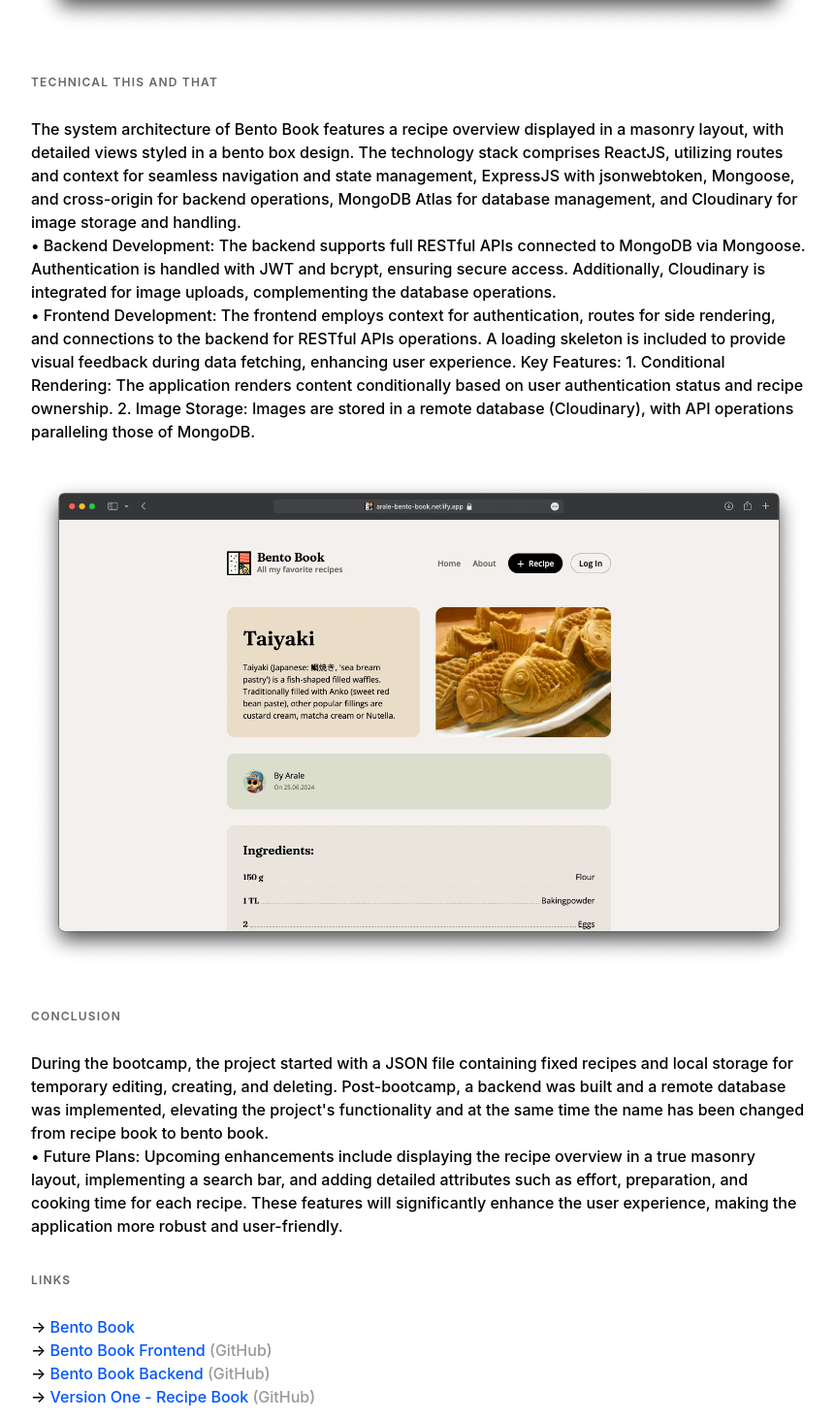
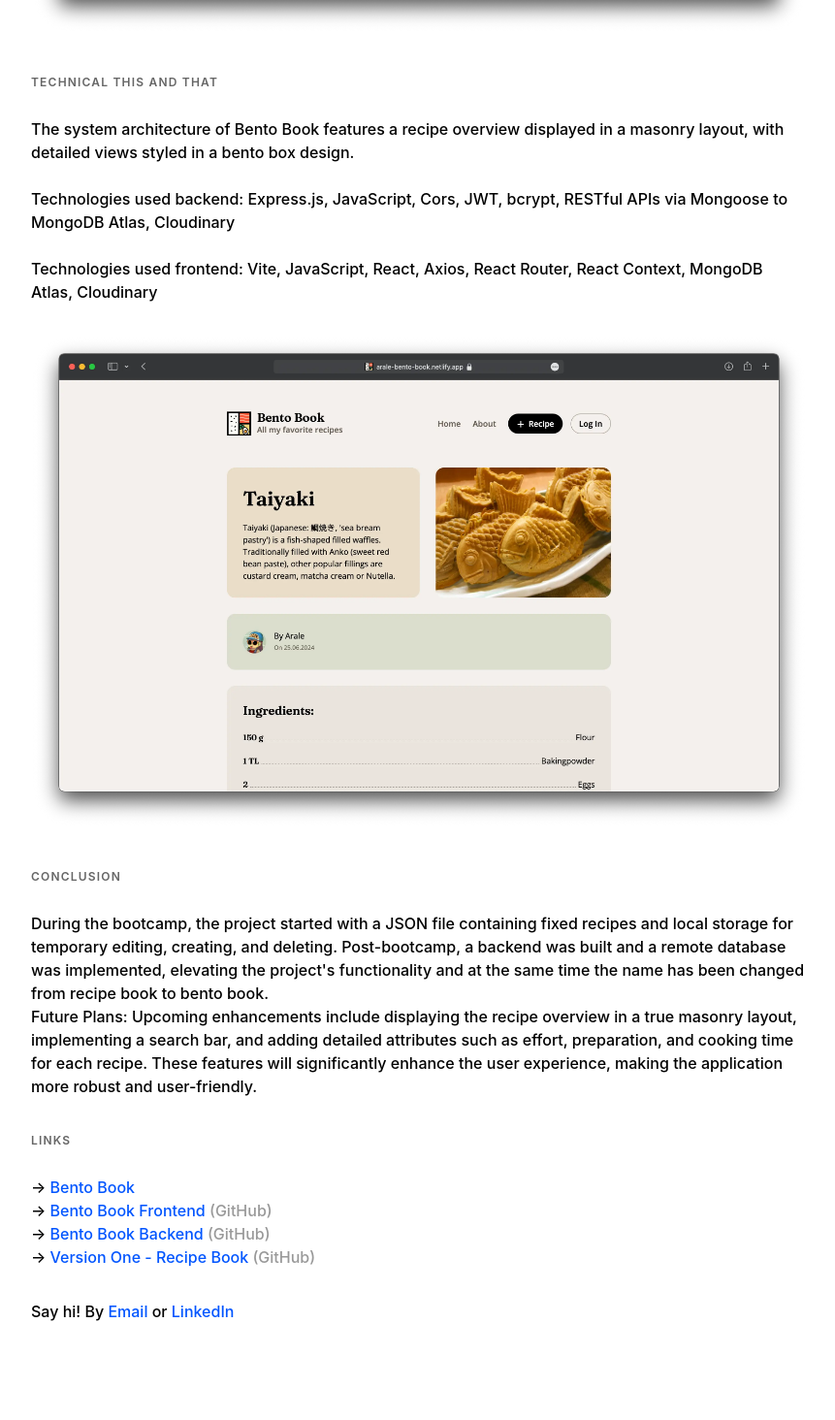
Before and after one commit to justArale/portfolio, a React (Vite) app: page /bento-book in a window 1280 px wide. Shown: the part 906-2370 px from the top of the page at 97% size, without its empty margins (208-1069 px from the left). Built offline with nearby package versions, Linux system fonts and the light colour scheme.

Commit message:
update content of the Bento Box Page, shorten the text

```diff
--- a/src/pages/BentoBookPage.jsx
+++ b/src/pages/BentoBookPage.jsx
@@ -69,24 +69,13 @@ function RecipeBookPage() {
           <p className="body">
             The system architecture of Bento Book features a recipe overview
             displayed in a masonry layout, with detailed views styled in a bento
-            box design. The technology stack comprises ReactJS, utilizing routes
-            and context for seamless navigation and state management, ExpressJS
-            with jsonwebtoken, Mongoose, and cross-origin for backend
-            operations, MongoDB Atlas for database management, and Cloudinary
-            for image storage and handling.
-            <br />• Backend Development: The backend supports full RESTful APIs
-            connected to MongoDB via Mongoose. Authentication is handled with
-            JWT and bcrypt, ensuring secure access. Additionally, Cloudinary is
-            integrated for image uploads, complementing the database operations.
-            <br />• Frontend Development: The frontend employs context for
-            authentication, routes for side rendering, and connections to the
-            backend for RESTful APIs operations. A loading skeleton is included
-            to provide visual feedback during data fetching, enhancing user
-            experience. Key Features: 1. Conditional Rendering: The application
-            renders content conditionally based on user authentication status
-            and recipe ownership. 2. Image Storage: Images are stored in a
-            remote database (Cloudinary), with API operations paralleling those
-            of MongoDB.
+            box design.
+            <br /> <br />
+            Technologies used backend: Express.js, JavaScript, Cors, JWT,
+            bcrypt, RESTful APIs via Mongoose to MongoDB Atlas, Cloudinary
+            <br /> <br />
+            Technologies used frontend: Vite, JavaScript, React, Axios, React
+            Router, React Context, MongoDB Atlas, Cloudinary
           </p>
         )}
       </div>
@@ -109,19 +98,24 @@ function RecipeBookPage() {
             <div className="skeleton-text short"></div>
           </>
         ) : (
-          <p className="body">
-            During the bootcamp, the project started with a JSON file containing
-            fixed recipes and local storage for temporary editing, creating, and
-            deleting. Post-bootcamp, a backend was built and a remote database
-            was implemented, elevating the project's functionality and at the
-            same time the name has been changed from recipe book to bento book.{" "}
-            <br />• Future Plans: Upcoming enhancements include displaying the
-            recipe overview in a true masonry layout, implementing a search bar,
-            and adding detailed attributes such as effort, preparation, and
-            cooking time for each recipe. These features will significantly
-            enhance the user experience, making the application more robust and
-            user-friendly.
-          </p>
+          <div>
+            <p className="body">
+              During the bootcamp, the project started with a JSON file
+              containing fixed recipes and local storage for temporary editing,
+              creating, and deleting. Post-bootcamp, a backend was built and a
+              remote database was implemented, elevating the project's
+              functionality and at the same time the name has been changed from
+              recipe book to bento book.{" "}
+            </p>
+            <p className="body">
+              Future Plans: Upcoming enhancements include displaying the recipe
+              overview in a true masonry layout, implementing a search bar, and
+              adding detailed attributes such as effort, preparation, and
+              cooking time for each recipe. These features will significantly
+              enhance the user experience, making the application more robust
+              and user-friendly.
+            </p>
+          </div>
         )}
       </div>
       <div className="homepageContent">
```
